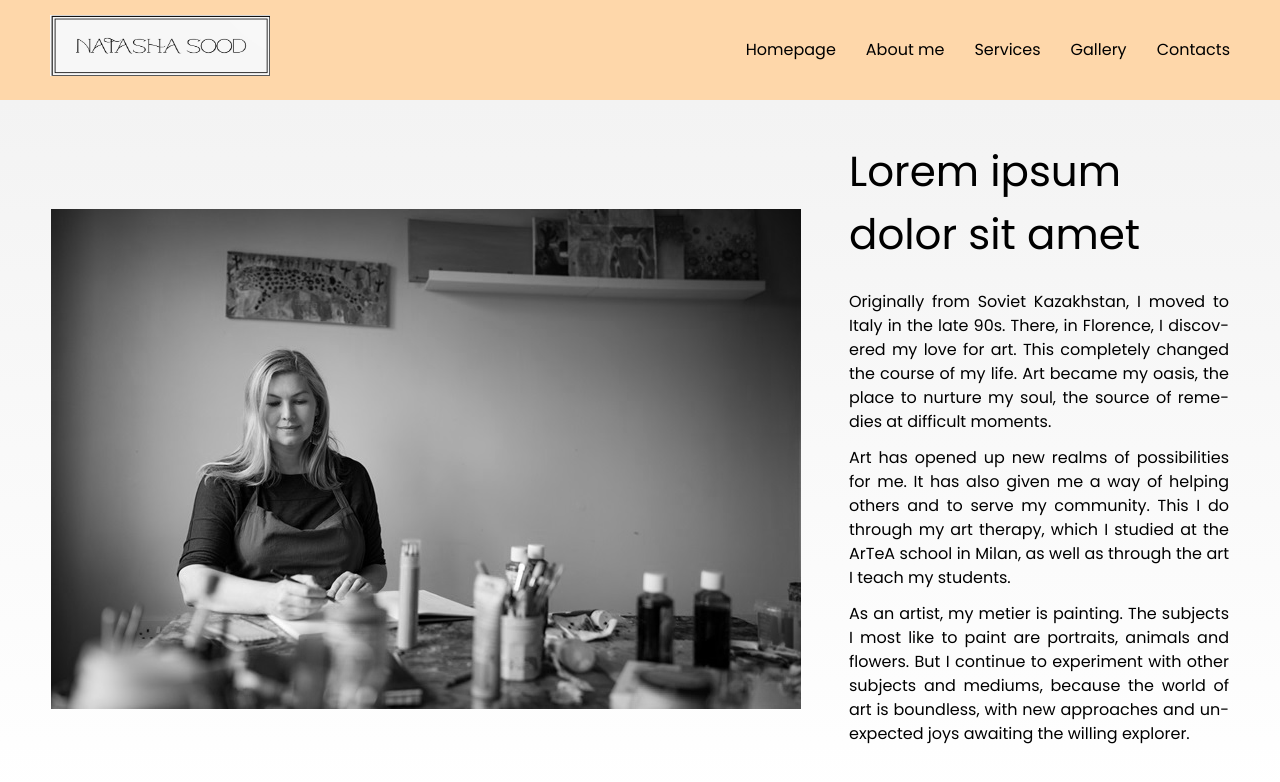
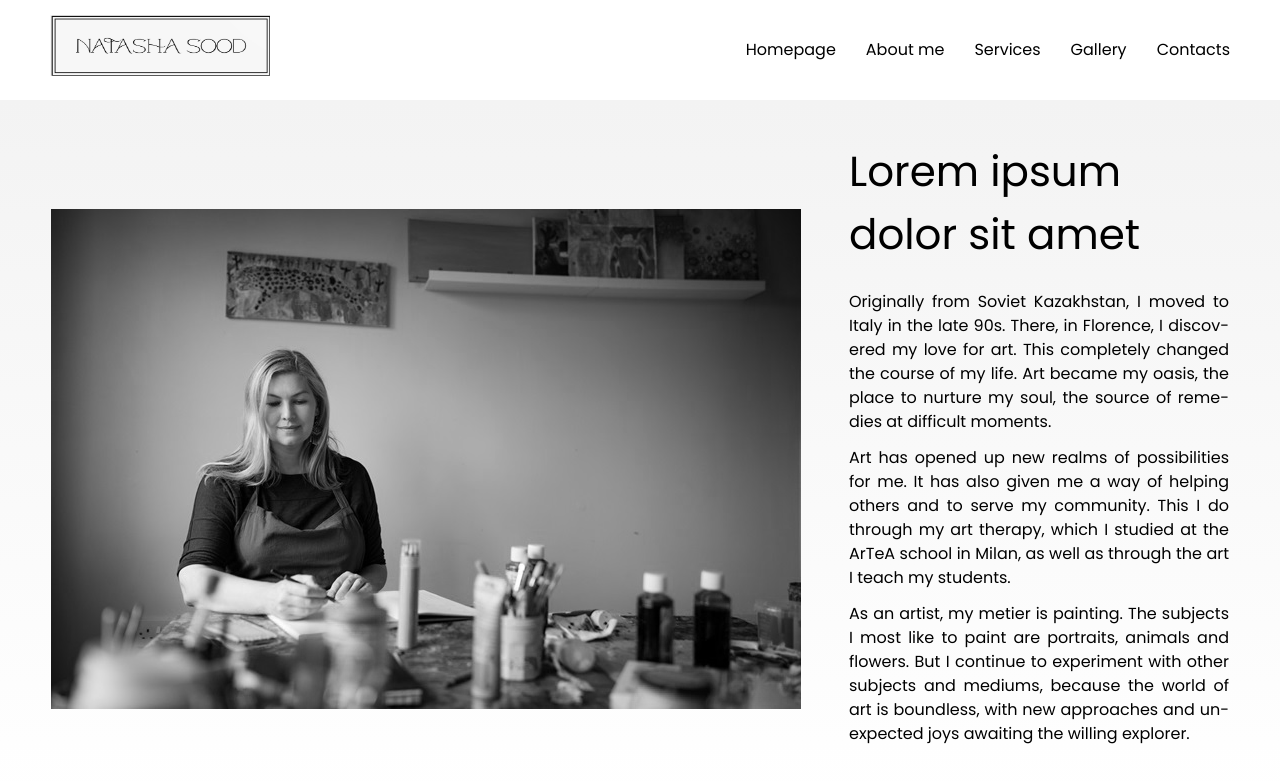
Before and after one commit to Jasmin-Mediani/natasha-artist-website, a Next.js app: page / in a window 1280 px wide. Shown: the top 782 px of the page. Built offline with nearby package versions, Linux system fonts and the light colour scheme.

Commit message:
cleaning navbar

```diff
--- a/src/app/components/Navbar.jsx
+++ b/src/app/components/Navbar.jsx
@@ -5,7 +5,7 @@ export default function Navbar () {
   const [toggleMobileNav, setToggleMobileNav] = useState(false)
 
   return (
-    <div className='px-[20px] lg:px-[50px] max-w-[1350px] 2xl:mx-auto 2xl:items-center 2xl:justify-center mx-auto bg-orange-200'>
+    <div className='px-[20px] lg:px-[50px] max-w-[1350px] 2xl:mx-auto 2xl:items-center 2xl:justify-center mx-auto'>
       <nav className='nav-desktop hidden lg:flex h-[70px] py-[15px] lg:h-[100px] justify-between'>
         <img
           src='/assets/logo_1.png'
```
